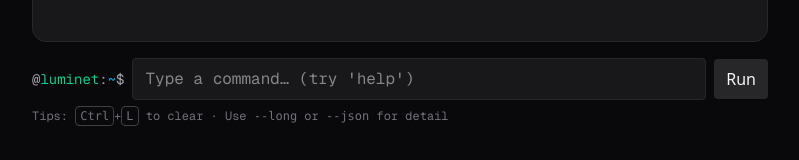
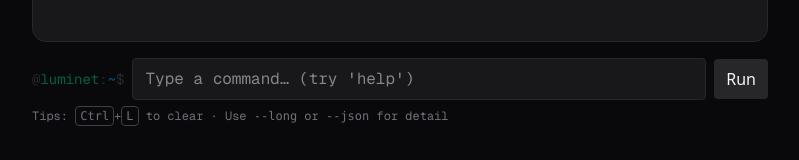
Before and after one commit to Alchemane/luminet.network, a Next.js app: page / in a window 1280 px wide. Shown: the part 514-674 px from the top of the page, without its empty margins (240-1039 px from the left). Built offline with nearby package versions, Linux system fonts and the light colour scheme.

Commit message:
luh stylin fix

```diff
--- a/src/components/console/Console.tsx
+++ b/src/components/console/Console.tsx
@@ -18,11 +18,11 @@ export default function Console() {
 
         <form onSubmit={run} className="mt-4 flex items-center gap-2">
           <span className="font-mono text-sm">
-            <span className="text-zinc-400">@</span>
-            <span className="text-emerald-400">luminet</span>
-            <span className="text-zinc-400">:</span>
-            <span className="text-sky-400">~</span>
-            <span className="text-zinc-400">$</span>
+            <span className="text-zinc-800">@</span>
+            <span className="text-emerald-800">luminet</span>
+            <span className="text-zinc-800">:</span>
+            <span className="text-sky-800">~</span>
+            <span className="text-zinc-800">$</span>
           </span>
           <input
             autoFocus
```
